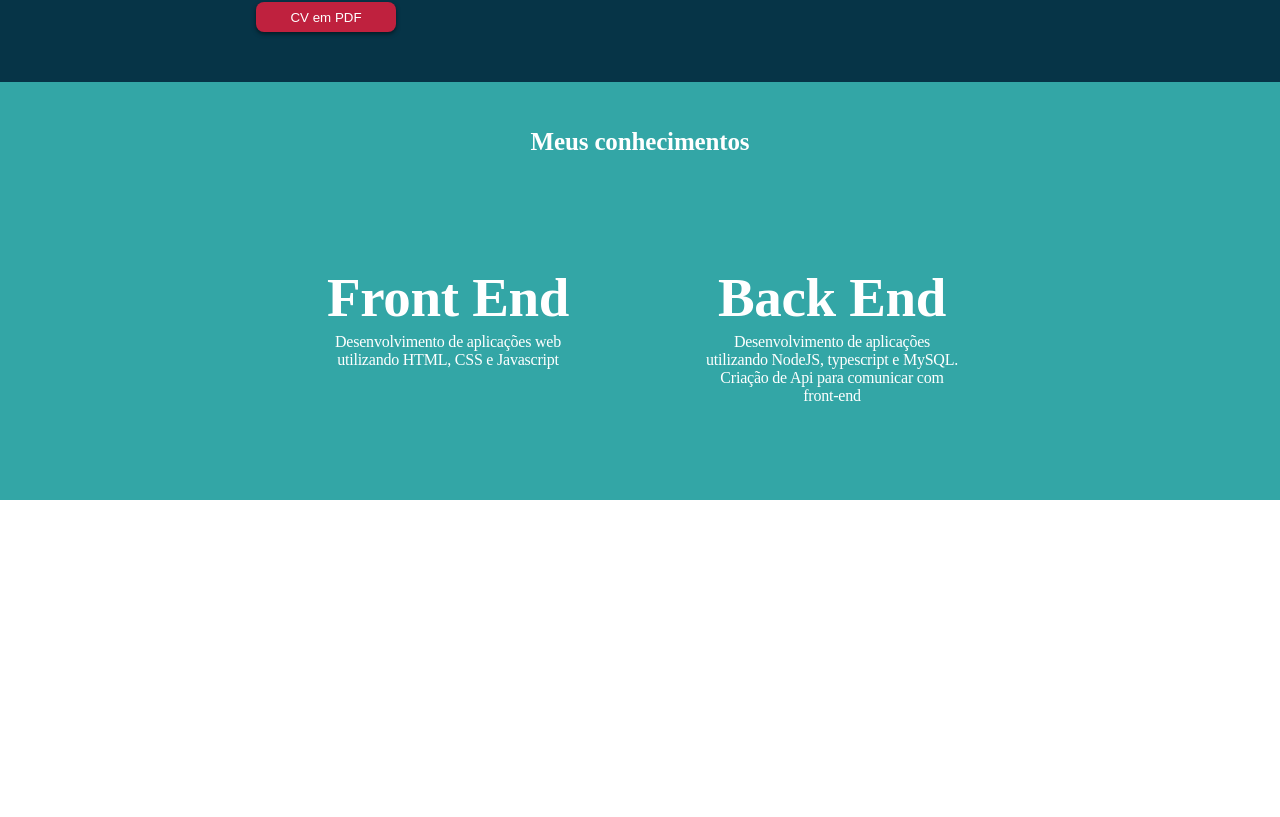
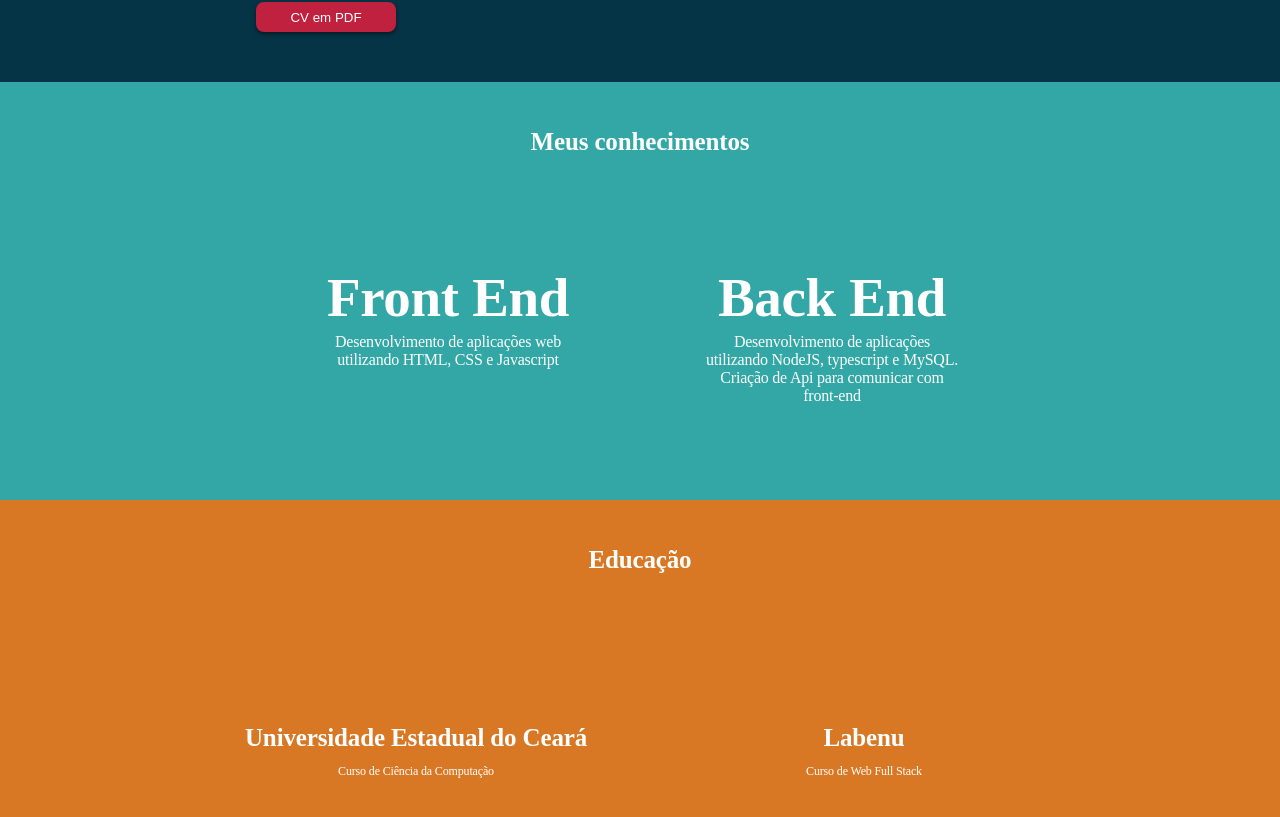
Before and after one commit to arturmmagalhaes/Portfolio, a React (Create React App) app: page / in a window 1280 px wide. Shown: the part 936-1753 px from the top of the page. Before the commit the page ends 1436 px from the top, so only its background shows below. Built offline with nearby package versions, Linux system fonts and the light colour scheme.

Commit message:
Component Education

```diff
--- a/package.json
+++ b/package.json
@@ -10,7 +10,7 @@
     "@testing-library/user-event": "^7.2.1",
     "react": "^16.13.1",
     "react-dom": "^16.13.1",
-    "react-scripts": "3.4.3",
+    "react-scripts": "^3.4.3",
     "styled-components": "^5.2.0"
   },
   "scripts": {
--- a/src/App.js
+++ b/src/App.js
@@ -1,9 +1,10 @@
 import React from 'react';
 import './App.css';
 import Header from './components/header/HeaderIndex';
-import  Introduction  from './components/introduction/IntrodutionIndex';
+import Introduction from './components/introduction/IntrodutionIndex';
 import About from './components/about/AboutIndex';
 import Skill from './components/skill/SkillIndex';
+import Education from './components/education/EducationIndex';
 
 function App() {
   return (
@@ -12,6 +13,7 @@ function App() {
       <Introduction />
       <About />
       <Skill />
+      <Education />
     </>
   );
 }
--- /dev/null
+++ b/src/components/education/EducationIndex.js
@@ -0,0 +1,72 @@
+import React from 'react';
+import styled from 'styled-components';
+
+export const ContainerDiv = styled.div`
+    display: flex;
+    flex-direction: column;
+    height: 441px;
+    background-color: #d97824;
+    font-family: 'Montserrat';
+    font-size: 25px;
+    font-weight: bold;
+    font-stretch: normal;
+    font-style: normal;
+    line-height: normal;
+    letter-spacing: -0.15px;
+    color: #ffffff;
+`;
+
+export const Title = styled.div`
+    padding-top: 46px;
+    display: flex;
+    justify-content: center;
+    align-items: center;
+`;
+
+export const EducationDiv = styled.div`
+    display: grid;
+    grid-template-columns: repeat(2, 1fr);
+    justify-content: center;
+    align-items: center;
+    width: 70%;
+    margin: auto;
+`;
+
+export const EducationTitle = styled.div`
+    display: flex;
+    justify-content: center;
+    align-items: center;
+`;
+
+export const EducationText = styled.div`
+    padding: 12px;
+    display: flex;
+    justify-content: center;
+    align-items: center;
+    font-family: 'Montserrat';
+    font-size: 12px;
+    font-weight: normal;
+    font-stretch: normal;
+    font-style: normal;
+    line-height: normal;
+    letter-spacing: -0.16px;
+    color: #ffffff;
+`;
+
+const education = () => {
+    return(<ContainerDiv>
+        <Title>Educação</Title>
+        <EducationDiv>
+            <div>
+                <EducationTitle>Universidade Estadual do Ceará</EducationTitle>
+                <EducationText>Curso de Ciência da Computação</EducationText>
+            </div>
+            <div>
+                <EducationTitle>Labenu</EducationTitle>
+                <EducationText>Curso de Web Full Stack</EducationText>
+            </div>
+        </EducationDiv>
+    </ContainerDiv>)
+}
+
+export default education;
```
Also changed, not shown: 1 other file (tests, documents, lock files or other folders).
